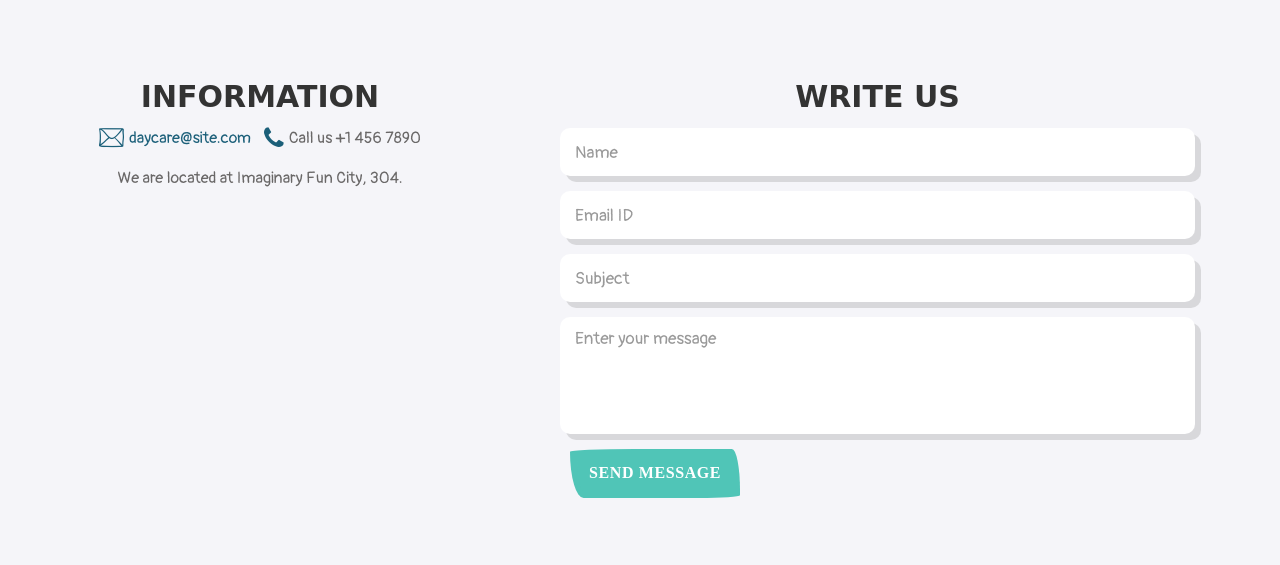
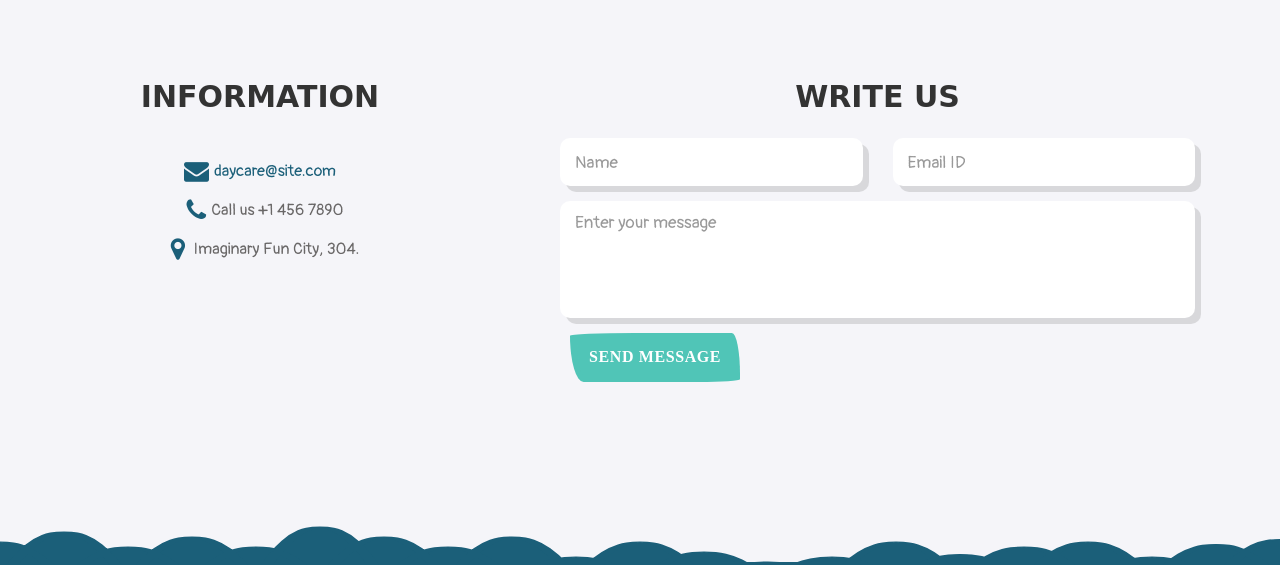
Before and after one commit to HelioWeb/Unschool-Landing-Page, a plain HTML site: page index.html in a window 1280 px wide. Shown: the part 6260-6825 px from the top of the page. Drawn offline with Linux system fonts and the light colour scheme; a web font is replaced by a local one.

Commit message:
UPDATE: contact section

```diff
--- a/index.html
+++ b/index.html
@@ -894,15 +894,20 @@
           <div class="col-lg-4 text-center">
             <h4>Information</h4>
             <!-- contact info -->
-            <div class="contact-info">
+            <div class="contact-info" style="margin-top: 12.5%">
               <p>
-                <i class="flaticon-back"></i
+                <i class="fa fa-envelope margin-icon"></i
                 ><a href="mailto:youremailaddress">daycare@site.com</a>
               </p>
+              <br />
               <p><i class="fa fa-phone margin-icon"></i>Call us +1 456 7890</p>
+              <br />
+              <p>
+                <i class="fa fa-map-marker margin-icon"></i>
+                Imaginary Fun City, 304.
+              </p>
             </div>
             <!-- address info -->
-            <p>We are located at Imaginary Fun City, 304.</p>
           </div>
           <!-- Contact Form -->
           <div class="col-lg-7 col-lg-offset-1">
@@ -910,6 +915,8 @@
             <!-- Form Starts -->
             <div id="contact_form">
               <div class="form-group">
+                <div class="row">
+                  <div class="col-md-12 col-lg-6">
                     <input
                       type="text"
                       name="name"
@@ -917,6 +924,8 @@
                       placeholder="Name"
                       required=""
                     />
+                  </div>
+                  <div class="col-md-12 col-lg-6">
                     <input
                       type="email"
                       name="email"
@@ -924,13 +933,8 @@
                       placeholder="Email ID"
                       required=""
                     />
-                <input
-                  type="text"
-                  name="subject"
-                  class="form-control input-field"
-                  placeholder="Subject"
-                  required=""
-                />
+                  </div>
+                </div>
               </div>
               <textarea
                 name="message"
```
Lines whose indentation alone changed are shown as unchanged.
